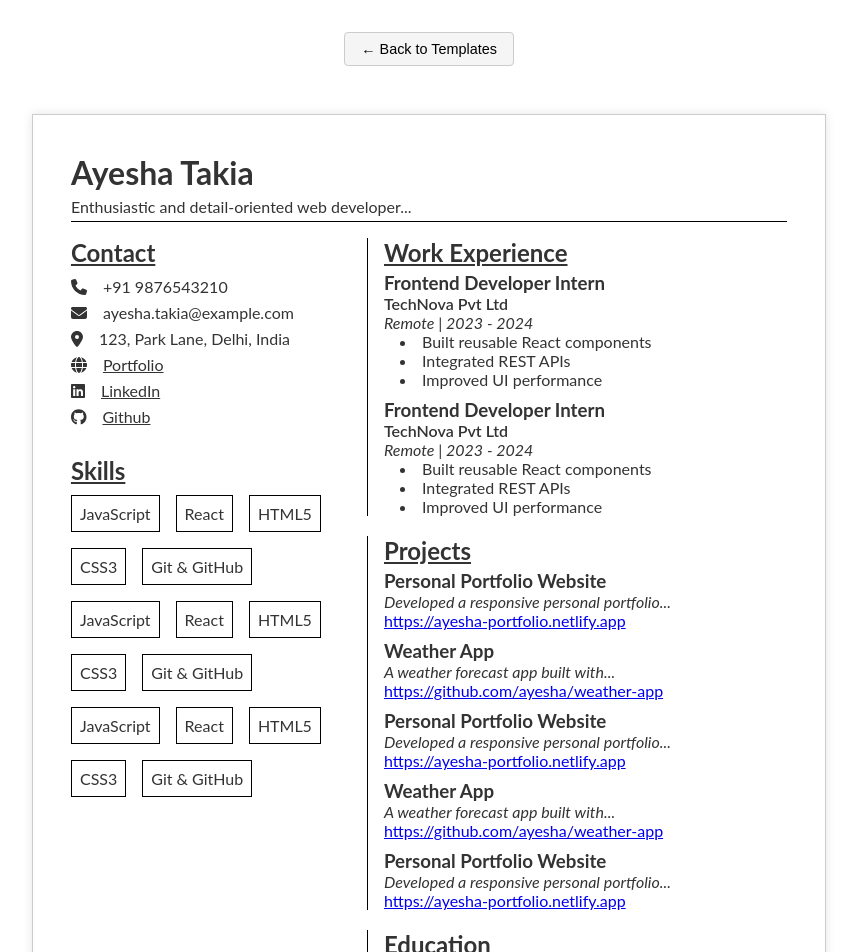
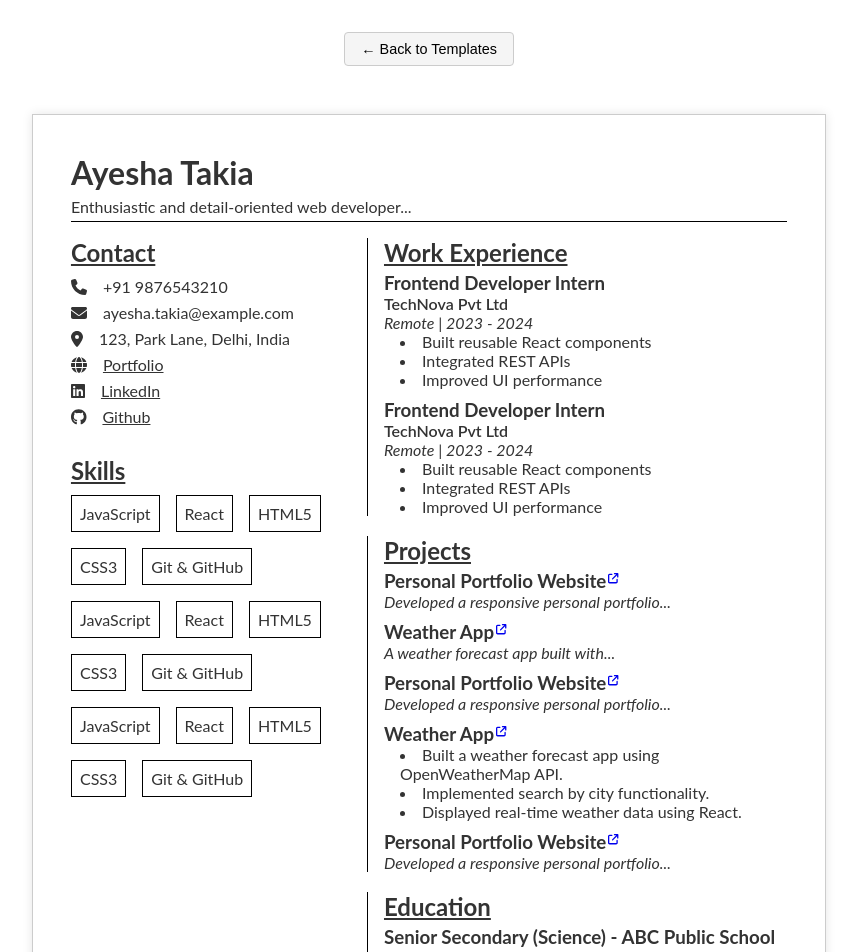
Before and after one commit to YashRajput74/ResumeBuilder, a React (Vite) app: page /resume/1 in a window 1280 px wide. Shown: the top 952 px of the page, without its empty margins (211-1068 px from the left). Built offline with nearby package versions, Linux system fonts and the light colour scheme.

Commit message:
completed one resume

```diff
--- a/src/ResumeRenderer/ResumeRenderer.css
+++ b/src/ResumeRenderer/ResumeRenderer.css
@@ -104,6 +104,13 @@
     text-align: left;
     margin-bottom: 20px;
 }
+.icon {
+  font-size: 0.65rem;
+  margin-left: 0.1rem;
+  margin-bottom: 0.3rem;
+  vertical-align: middle;
+}
+
 .eachProject{
     margin-top: 5px;
     margin-bottom: 10px;
--- a/src/ResumeRenderer/components/Projects.jsx
+++ b/src/ResumeRenderer/components/Projects.jsx
@@ -1,14 +1,55 @@
+import { FontAwesomeIcon } from '@fortawesome/react-fontawesome';
+import { faArrowUpRightFromSquare } from '@fortawesome/free-solid-svg-icons';
+
 export default function Projects({ data }) {
     return (
         <div className="projects">
             <h2>Projects</h2>
             {data.projects.map((project, index) => (
                 <div className="eachProject" key={index}>
-                    <h3>{project.Title}</h3>
-                    <p>{project.Description}</p>
-                    <a href={project.Link} target="_blank" rel="noopener noreferrer">{project.Link}</a>
+                    <h3>{project.Title}
+                        <a href={project.Link} target="_blank" rel="noopener noreferrer">
+                            <FontAwesomeIcon icon={faArrowUpRightFromSquare} className="icon" size="sm"/>
+                        </a>
+                    </h3>
+
+                    {Array.isArray(project.Description) ? (
+                        <ul>
+                            {project.Description.map((point, i) => (
+                                <li key={i}>{point}</li>
+                            ))}
+                        </ul>
+                    ) : (
+                        <p>{project.Description}</p>
+                    )}
                 </div>
             ))}
         </div>
     );
 }
+
+/* export default function Projects({ data }) {
+    return (
+        <div className="projects">
+            <h2>Projects</h2>
+            {data.projects.map((project, index) => (
+                <div className="eachProject" key={index}>
+                    <h3>{project.Title}</h3>
+                    <a href={project.Link} target="_blank" rel="noopener noreferrer">{project.Link}</a>
+
+                    {Array.isArray(project.Description) ? (
+                        <ul>
+                            {project.Description.map((point, i) => (
+                                <li key={i}>{point}</li>
+                            ))}
+                        </ul>
+                    ) : (
+                        <p>{project.Description}</p>
+                    )}
+                </div>
+            ))}
+        </div>
+    );
+}
+ */
+// <FontAwesomeIcon icon={faArrowUpRightFromSquare} />
--- a/src/data/mockUserData.js
+++ b/src/data/mockUserData.js
@@ -18,26 +18,35 @@ const mockUserData = {
         {
             Title: "Personal Portfolio Website",
             Link: "https://ayesha-portfolio.netlify.app",
+            GithubLink: "",
             Description: "Developed a responsive personal portfolio..."
         },
         {
             Title: "Weather App",
             Link: "https://github.com/ayesha/weather-app",
+            GithubLink: "",
             Description: "A weather forecast app built with..."
         },
         {
             Title: "Personal Portfolio Website",
             Link: "https://ayesha-portfolio.netlify.app",
+            GithubLink: "",
             Description: "Developed a responsive personal portfolio..."
         },
         {
             Title: "Weather App",
             Link: "https://github.com/ayesha/weather-app",
-            Description: "A weather forecast app built with..."
+            GithubLink: "",
+            Description: [
+                "Built a weather forecast app using OpenWeatherMap API.",
+                "Implemented search by city functionality.",
+                "Displayed real-time weather data using React."
+            ]
         },
         {
             Title: "Personal Portfolio Website",
             Link: "https://ayesha-portfolio.netlify.app",
+            GithubLink: "",
             Description: "Developed a responsive personal portfolio..."
         }
     ],
```
